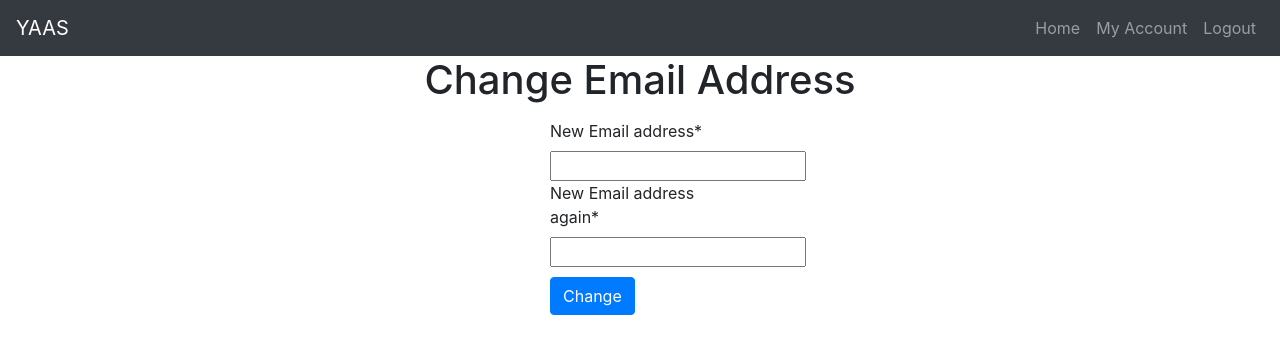
After one commit to Matheos96/YAASProject, a Django app: page /change_email_address in a window 1280 px wide. The commit adds this page. Shown: the top 354 px of the page. Run offline with Django 3.2, Linux system fonts and the light colour scheme; a user stored in the database is signed in; some libraries are stand-ins or nearby versions.

Commit message:
Added login system, edit email, registration system, edit password

```diff
--- a/YAAS_App/forms.py
+++ b/YAAS_App/forms.py
@@ -1,25 +1,53 @@
 from django.contrib.auth.forms import UserCreationForm
 from django.contrib.auth.models import User
 from django import forms
+from crispy_forms.helper import FormHelper
+from crispy_forms.layout import Layout, Submit
 
 
-class MyUserCreationForm(UserCreationForm):
-    first_name = forms.CharField(label="First name:", max_length=150, required=True)
+class UserRegistrationForm(UserCreationForm):
+    first_name = forms.CharField(label="First name", max_length=150, required=True)
     last_name = forms.CharField(label="Last name", max_length=150, required=True)
-    email = forms.EmailField(label="Email adress:", required=True)
-    username = forms.CharField(label="Username:", required=True)
-    password1 = forms.CharField(label="Password:", widget=forms.PasswordInput, required=True)
-    password2 = forms.CharField(label="Repeat password:", widget=forms.PasswordInput, required=True)
+    email = forms.EmailField(label="Email address", required=True)
+    username = forms.CharField(label="Username", required=True)
+    password1 = forms.CharField(label="Password", widget=forms.PasswordInput, required=True)
+    password2 = forms.CharField(label="Repeat password", widget=forms.PasswordInput, required=True)
 
     class Meta:
         model = User
         fields = ("first_name", "last_name", "email", "username", "password1", "password2")
 
+    def __init__(self, *args, **kwargs):
+        super().__init__(*args, **kwargs)
+
+        self.helper = FormHelper
+        self.helper.form_method = "post"
+        self.helper.layout = Layout("first_name",
+                                    "last_name",
+                                    "email",
+                                    "username",
+                                    "password1",
+                                    "password2",
+                                    Submit("submit", "Register", css_class="btn btn-primary"))
+
     def save(self, commit=True):
-        user = super(MyUserCreationForm, self).save(commit=False)
+        user = super(UserRegistrationForm, self).save(commit=False)
         user.email = self.cleaned_data["email"]
         user.first_name = self.cleaned_data["first_name"]
         user.last_name = self.cleaned_data["last_name"]
         if commit:
             user.save()
         return user
+
+
+class ChangeEmailForm(forms.Form):
+    new_email1 = forms.EmailField(label="New Email address", required=True)
+    new_email2 = forms.EmailField(label="New Email address again", required=True)
+
+    def __init__(self, *args, **kwargs):
+        super().__init__(*args, **kwargs)
+        self.helper = FormHelper
+        self.helper.form_method = "post"
+        self.helper.layout = Layout("new_email1",
+                                    "new_email2",
+                                    Submit("submit", "Change", css_class="btn btn-primary"))
--- a/YAAS_App/templates/base.html
+++ b/YAAS_App/templates/base.html
@@ -1,13 +1,35 @@
 <!DOCTYPE HTML>
 <html lang="en">
 <head>
+    <link rel="stylesheet" href="https://stackpath.bootstrapcdn.com/bootstrap/4.1.3/css/bootstrap.min.css" integrity="sha384-MCw98/SFnGE8fJT3GXwEOngsV7Zt27NXFoaoApmYm81iuXoPkFOJwJ8ERdknLPMO" crossorigin="anonymous">
     <meta charset="UTF-8">
     {% block head %}
     {% endblock %}
 </head>
 <body>
-{% block content %}
-{% endblock %}
+    <nav class="navbar navbar-expand-sm navbar-dark bg-dark">
+        <a href="{% url "index" %}" class="navbar-brand">YAAS</a>
+        <button class="navbar-toggler" data-toggle="collapse" data-target="#navbarMenu">
+            <span class="navbar-toggler-icon"></span>
+        </button>
+        <div class="collapse navbar-collapse" id="navbarMenu">
+            <ul class="navbar-nav ml-auto">
+                <li class="nav-item"><a href="{% url "index" %}" class="nav-link">Home</a></li>
+                {% if not user.is_authenticated %}
+                    <li class="nav-item"><a href="{% url "register" %}" class="nav-link">Register</a></li>
+                    <li class="nav-item"><a href="{% url "login" %}" class="nav-link">Login</a></li>
+                {% else %}
+                    <li class="nav-item"><a href="{% url "my_account" %}" class="nav-link">My Account</a></li>
+                    <li class="nav-item"><a href="{% url "logout" %}" class="nav-link">Logout</a></li>
+                {% endif %}
+            </ul>
+        </div>
+    </nav>
+    {% block content %}
+    {% endblock %}
+<script src="https://code.jquery.com/jquery-3.3.1.slim.min.js" integrity="sha384-q8i/X+965DzO0rT7abK41JStQIAqVgRVzpbzo5smXKp4YfRvH+8abtTE1Pi6jizo" crossorigin="anonymous"></script>
+<script src="https://cdnjs.cloudflare.com/ajax/libs/popper.js/1.14.3/umd/popper.min.js" integrity="sha384-ZMP7rVo3mIykV+2+9J3UJ46jBk0WLaUAdn689aCwoqbBJiSnjAK/l8WvCWPIPm49" crossorigin="anonymous"></script>
+<script src="https://stackpath.bootstrapcdn.com/bootstrap/4.1.3/js/bootstrap.min.js" integrity="sha384-ChfqqxuZUCnJSK3+MXmPNIyE6ZbWh2IMqE241rYiqJxyMiZ6OW/JmZQ5stwEULTy" crossorigin="anonymous"></script>
 </body>
 
 </html>
--- /dev/null
+++ b/YAAS_App/templates/email_change_form.html
@@ -0,0 +1,22 @@
+{% extends "base.html" %}
+{% load crispy_forms_tags %}
+{% load static %}
+
+{% block head %}
+    <title>YAAS | My Account - Change Email Address</title>
+    <link rel="stylesheet" type="text/css" href="{% static 'css/forms.css' %}" />
+{% endblock %}
+
+{% block content %}
+    <h1>Change Email Address</h1>
+    {% if email_exists %}
+        <p class="error">The given email address is already registered!</p>
+    {% endif %}
+
+    {% if emails_no_match %}
+        <p class="error">The two email addresses do not match!</p>
+    {% endif %}
+
+    {%  crispy form form.helper %}
+
+{% endblock %}
--- a/YAAS_App/templates/index.html
+++ b/YAAS_App/templates/index.html
@@ -1,7 +1,7 @@
 {% extends "base.html" %}
 
 {% block head %}
-    <title>Index page test</title>
+    <title>YAAS | HOME</title>
 {% endblock %}
 
 {% block content %}
--- a/YAAS_App/urls.py
+++ b/YAAS_App/urls.py
@@ -4,5 +4,8 @@ from YAAS_App.views import *
 
 urlpatterns = [
     path('', index, name="index"),
-    path("register", register, name="register")
+    path("register", register, name="register"),
+    path("my_account", my_account, name="my_account"),
+    path("change_email_address", change_email, name="email_change"),
+    path("change_email_address/done", change_email_done, name="email_change_done")
 ]
--- a/YAAS_App/views.py
+++ b/YAAS_App/views.py
@@ -1,6 +1,7 @@
 from django.shortcuts import render, redirect
-from YAAS_App.forms import MyUserCreationForm
+from YAAS_App.forms import UserRegistrationForm, ChangeEmailForm
 from django.contrib.auth import authenticate, login
+from django.contrib.auth.models import User
 # Create your views here.
 
 
@@ -8,9 +9,48 @@ def index(request):
     return render(request, "index.html")
 
 
+def my_account(request):
+    if request.user.is_authenticated:
+        return render(request, "my_account.html")
+    return redirect("login")
+
+
+def change_email_done(request):
+    if request.user.is_authenticated:
+        return render(request, "email_change_done.html")
+    return redirect("login")
+
+
+def change_email(request):
+    if request.user.is_authenticated:
+        context = {}
+        if request.method == "POST":
+            form = ChangeEmailForm(request.POST)
+            if form.is_valid():
+                new_email1 = form.cleaned_data["new_email1"]
+                new_email2 = form.cleaned_data["new_email2"]
+                if new_email1 == new_email2:
+                    try:
+                        User.objects.get(email=new_email1)
+                        context["email_exists"] = True
+                    except User.DoesNotExist:
+                        username = request.user.username
+                        user = User.objects.get(username=username)
+                        user.email = new_email1
+                        user.save()
+                        return redirect("email_change_done")
+                else:
+                    context["emails_no_match"] = True
+        else:
+            form = ChangeEmailForm()
+        context["form"] = form
+        return render(request, "email_change_form.html", context)
+    return redirect("login")
+
+
 def register(request):
     if request.method == "POST":
-        form = MyUserCreationForm(request.POST)
+        form = UserRegistrationForm(request.POST)
         if form.is_valid():
             form.save()
             username = form.cleaned_data["username"]
@@ -20,7 +60,7 @@ def register(request):
             return redirect("index")
 
     else:
-        form = MyUserCreationForm()
+        form = UserRegistrationForm()
 
     context = {"form": form}
     return render(request, "registration/register.html", context)
--- /dev/null
+++ b/static/css/forms.css
@@ -0,0 +1,23 @@
+ h1 {
+    text-align: center;
+     margin-bottom: 15px;
+}
+form {
+    margin: 0 auto;
+    width: 180px;
+
+}
+#change_pw {
+    width: 400px;
+}
+#submit-id-submit {
+    margin-top: 10px;
+}
+
+ul.errorlist {
+    list-style-type: none;
+}
+p.error {
+    text-align: center;
+    font-weight: bold;
+}
```
Also changed, not shown: YAAS_App/templates/email_change_done.html (added, +18 -0 lines), YAAS_App/templates/my_account.html (added, +28 -0 lines), YAAS_App/templates/registration/login.html (+5 -15 lines), YAAS_App/templates/registration/password_change_done.html (added, +18 -0 lines), YAAS_App/templates/registration/password_change_form.html (added, +42 -0 lines), YAAS_App/templates/registration/register.html (+5 -23 lines), YAAS_Project/settings.py (+9 -2 lines), static/css/main.css (added, +10 -0 lines), db.sqlite3.
